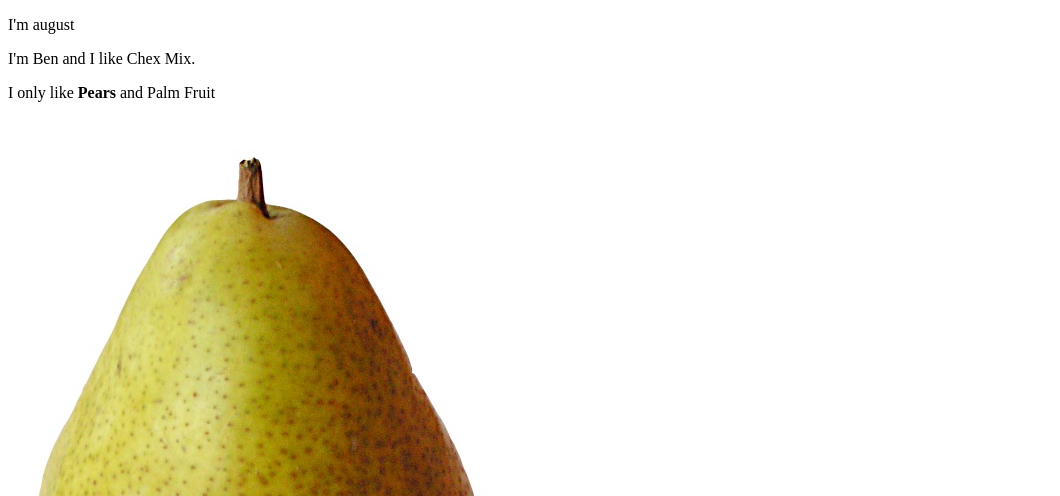
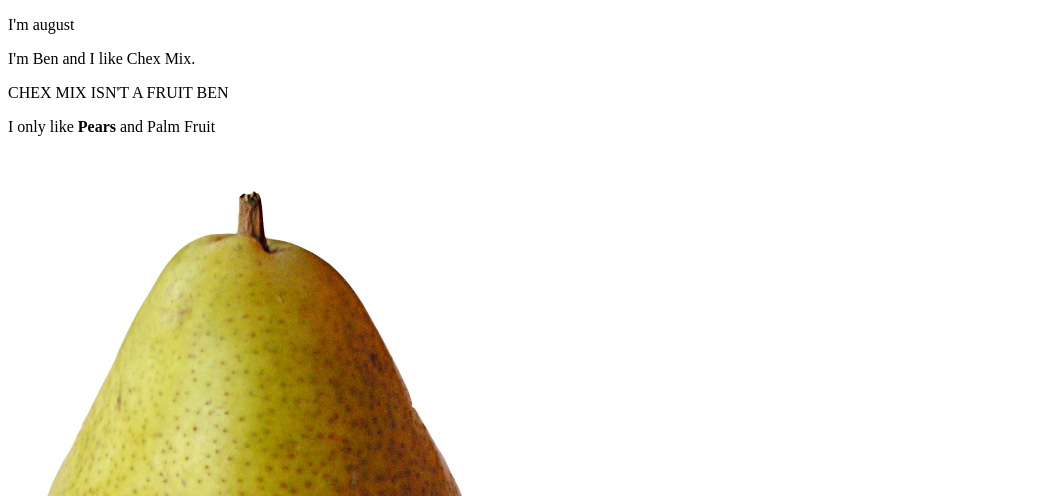
Before and after one commit to scottstanfield/apple, a plain HTML site: page index.html in a window 1280 px wide. Shown: the top 496 px of the page, without its empty margins (0-1060 px from the left). Drawn offline with Linux system fonts and the light colour scheme.

Commit message:
chex mix isnt a fruit

```diff
--- a/index.html
+++ b/index.html
@@ -7,6 +7,7 @@
     <body>
 		<p> I'm august</p>
 		<p>I'm Ben and I like Chex Mix.</p>
+		<p>CHEX MIX ISN'T A FRUIT BEN</p>
 		<p>I only like <b>Pears</b> and Palm Fruit</p>
 		<img src="images/pear.jpg" />
 	<img src="http://media.npr.org/images/picture-show-flickr-promo.jpg" alt="pictire"></img>
```
